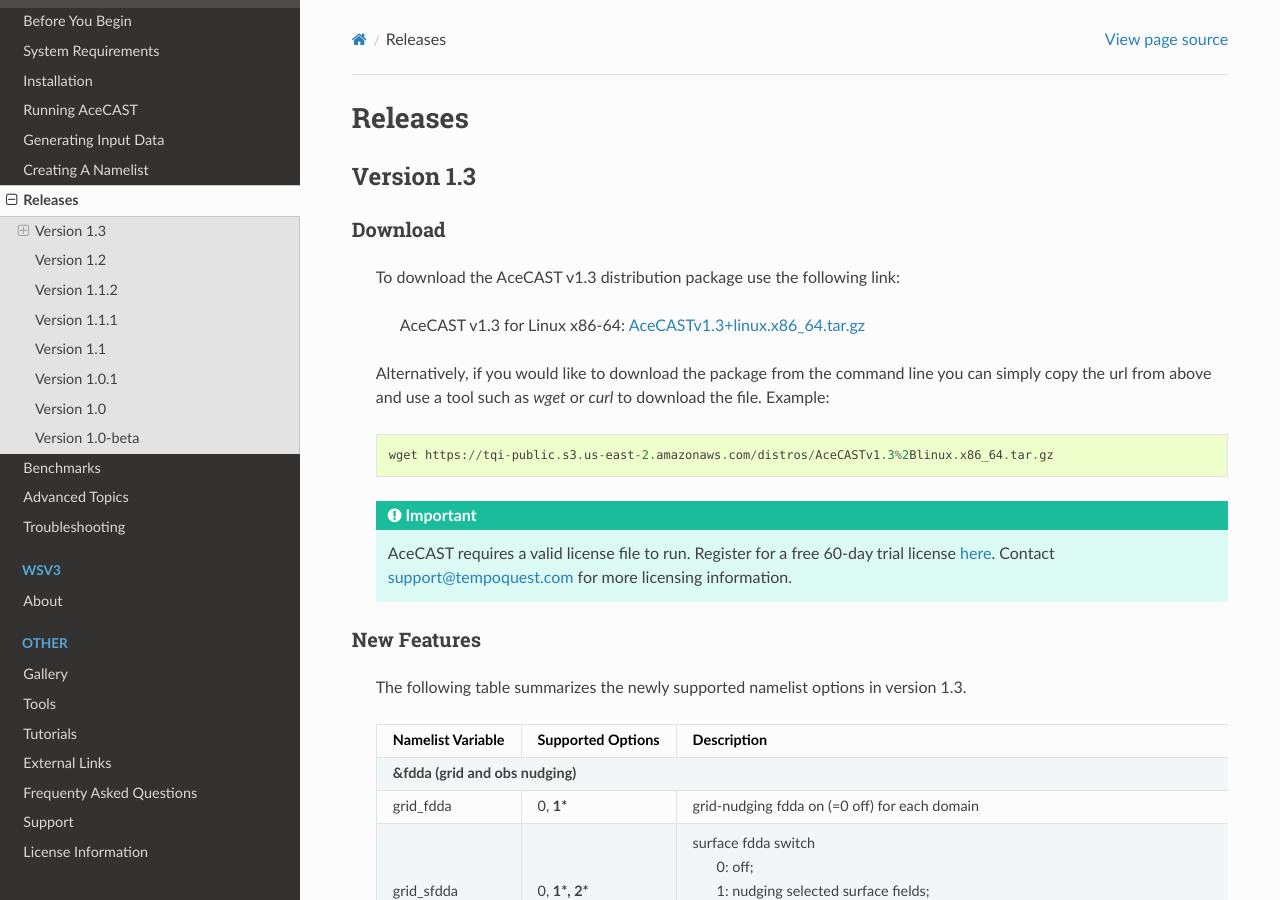
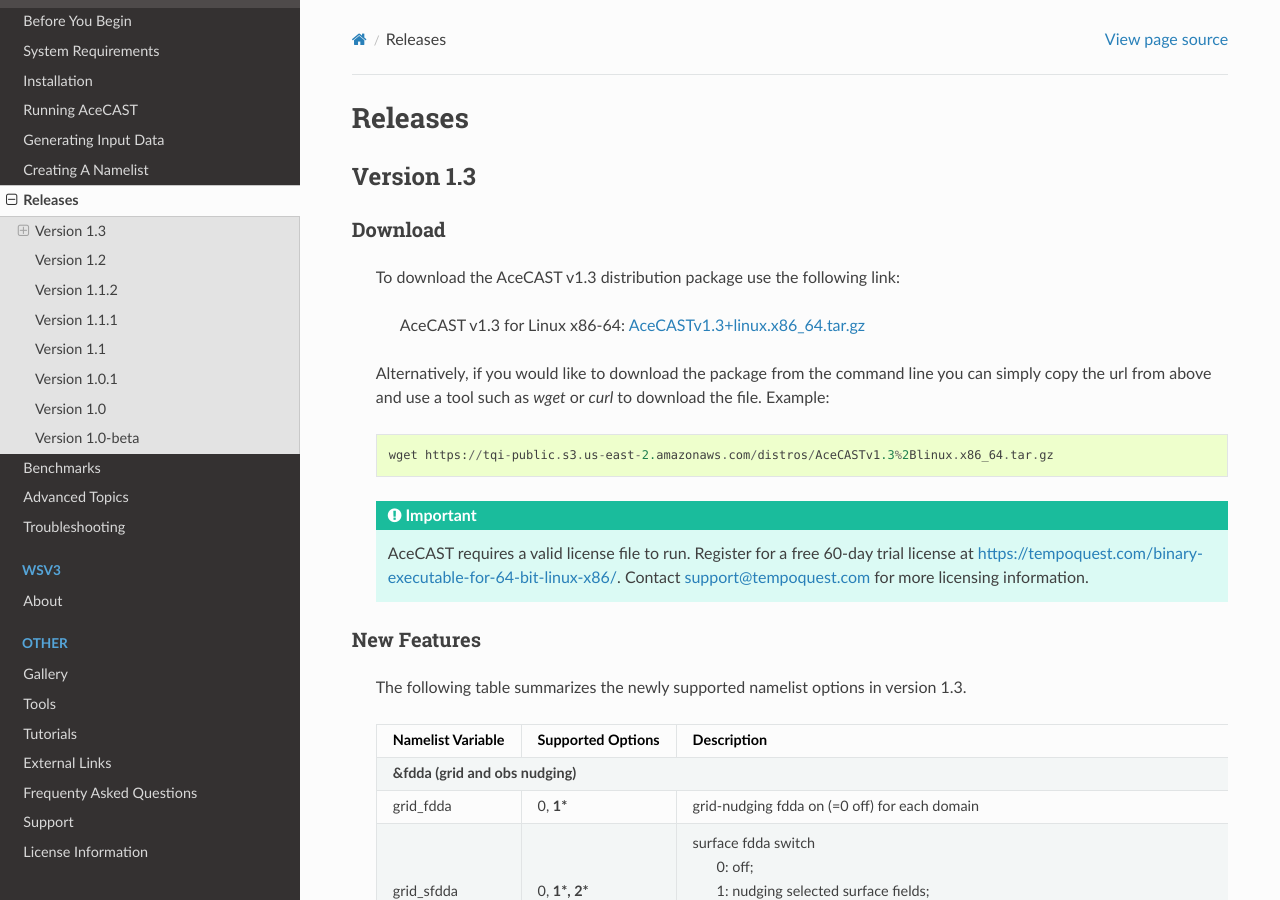
Before and after one commit to TempoQuestInc/AceCAST-Docs, a Sphinx documentation site: the page built from source/Releases.rst, in a window 1280 px wide and 900 px high. Built offline with Sphinx 7.4.7 and the Read the Docs theme 2.0.0, drawn with Linux system fonts in a browser that asks for light colours.

Commit message:
Modified url of registration page -- eventually should make this a global link to adhere to DRY

```diff
--- a/source/Releases.rst
+++ b/source/Releases.rst
@@ -22,8 +22,8 @@
 
 
     .. important::
-        AceCAST requires a valid license file to run. Register for a free 60-day trial license `here <https://tempoquest.com/acecast-registration/>`_.
-        Contact support@tempoquest.com for more licensing information.
+        AceCAST requires a valid license file to run. Register for a free 60-day trial license at
+        `<https://tempoquest.com/binary-executable-for-64-bit-linux-x86/>`_. Contact support@tempoquest.com for more licensing information.
 
 
 
```
